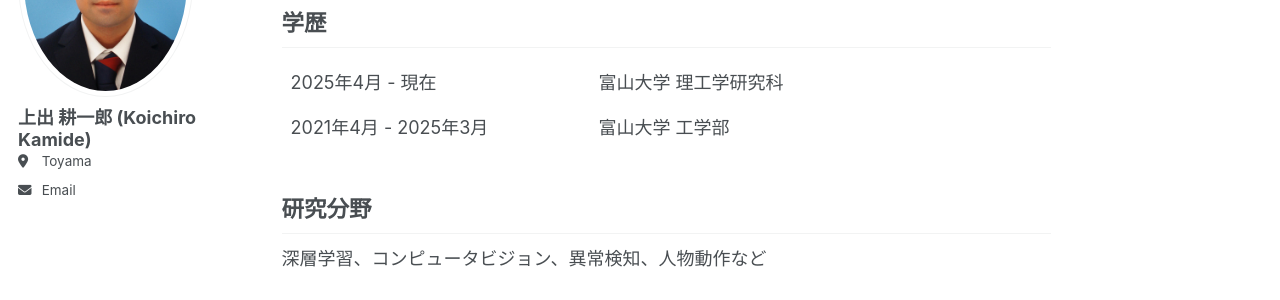
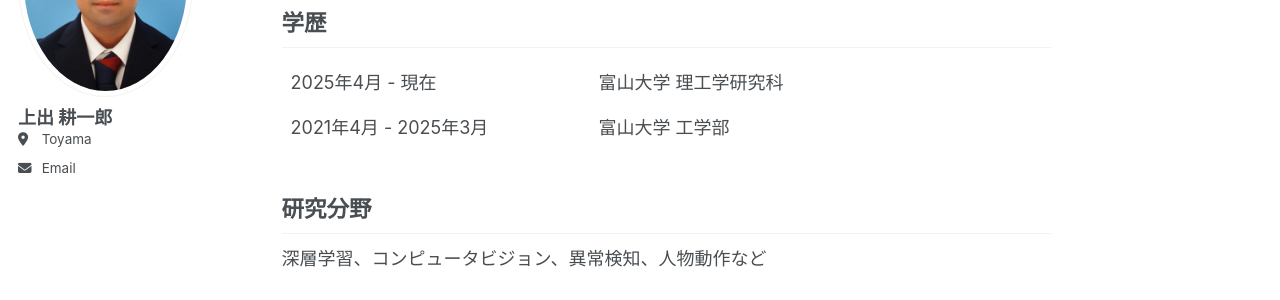
Before and after one commit to koichiro-kamide/koichiro-kamide.github.io, a Jekyll site: the page built from _pages/about.md, in a window 1280 px wide. Shown: the part 231-531 px from the top of the page. Built offline with Jekyll 4.4.1, drawn with Linux system fonts in a browser that asks for light colours.

Commit message:
Update _config.yml

```diff
--- a/_config.yml
+++ b/_config.yml
@@ -23,7 +23,7 @@ repository               : "koichiro-kamide/koichiro-kamide.github.io"
 author:
   # Biographic information
   avatar           : "photo-koichiro.jpg"
-  name             : "上出 耕一郎 \n (Koichiro Kamide)"
+  name             : "上出 耕一郎"
   pronouns         : # example: "she/her"
   bio              : # "Short biography for the left-hand sidebar"
   location         : "Toyama"
```
